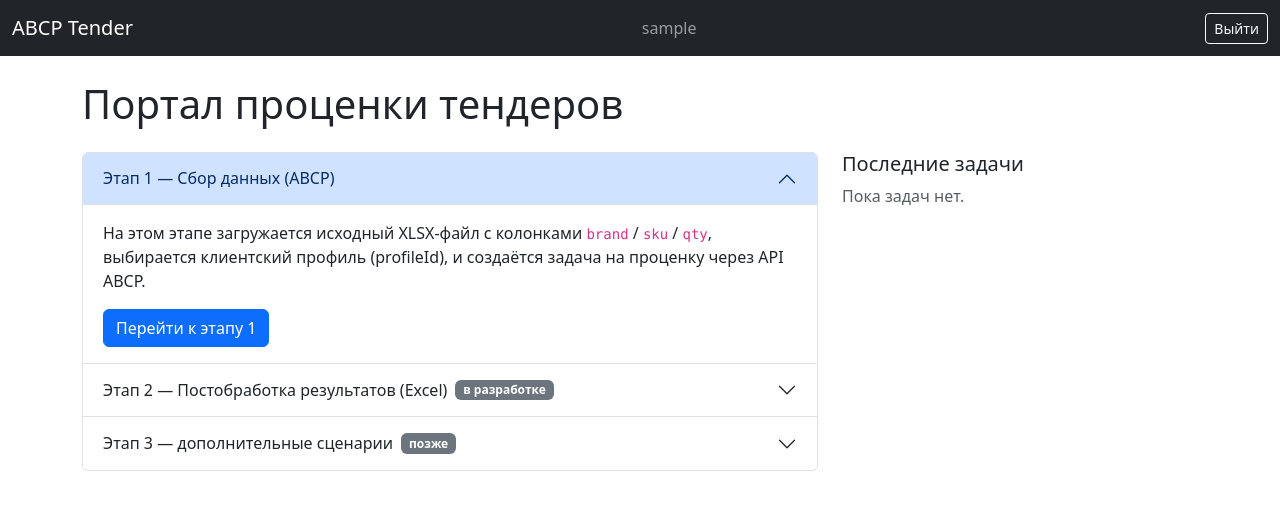
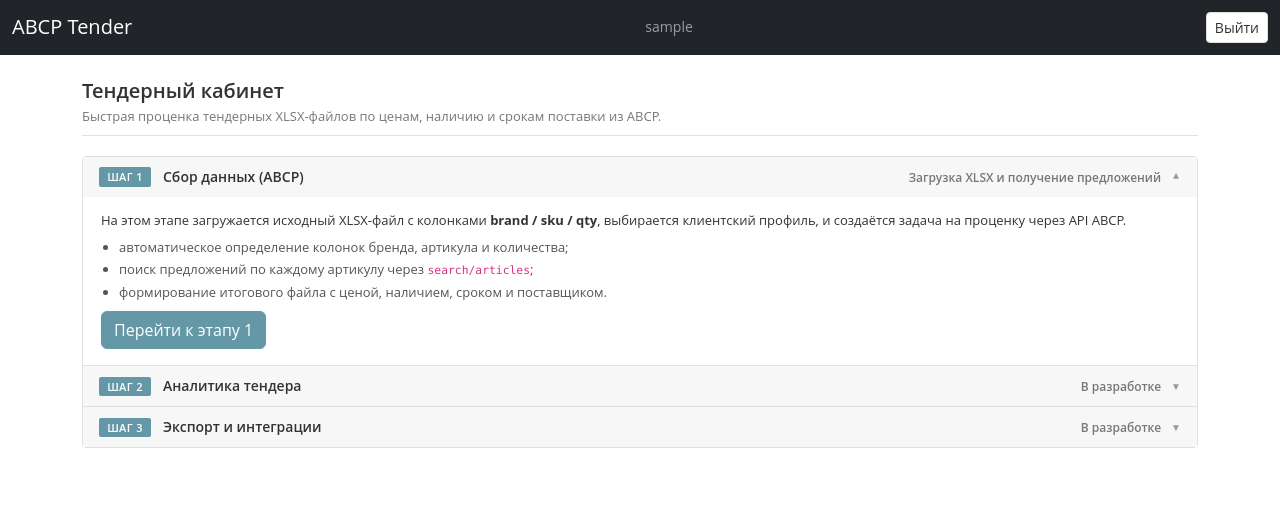
Before and after one commit to Alex-Mixaylov/tender_app, a Django app: page / in a window 1280 px wide. Shown: the top 510 px of the page. Run offline with Django 5.2, Linux system fonts and the light colour scheme; the visitor is signed in with stand-in values (Sample User, id 1); data comes from the database, SQL or seed files in the repository; data that the repository does not hold is empty; some libraries are stand-ins or nearby versions.

Commit message:
update
update

```diff
--- a/abcp_tender_portal/abcp_tender_portal/settings.py
+++ b/abcp_tender_portal/abcp_tender_portal/settings.py
@@ -10,6 +10,7 @@ For the full list of settings and their values, see
 https://docs.djangoproject.com/en/5.2/ref/settings/
 """
 import os
+import logging
 import logging
 from pathlib import Path
 
--- /dev/null
+++ b/abcp_tender_portal/static/tender/cpzap-theme.css
@@ -0,0 +1,356 @@
+/* ================== Базовая типографика в стиле cpzap ================== */
+
+body {
+  font-family: "Open Sans", Helvetica, Arial, sans-serif;
+  font-size: 14px;
+  line-height: 1.428571429;
+  color: #333333;
+  background-color: #ffffff;
+}
+
+a {
+  color: #6598a6;
+  text-decoration: none;
+}
+a:hover,
+a:focus {
+  color: #4f7b86;
+  text-decoration: underline;
+}
+
+/* ================== Шапка страниц ================== */
+
+.cpz-page-header {
+  margin-bottom: 20px;
+  padding-bottom: 10px;
+  border-bottom: 1px solid #e0e0e0;
+}
+
+.cpz-page-title {
+  font-size: 20px;
+  font-weight: 600;
+  margin: 0;
+}
+
+.cpz-page-subtitle {
+  margin: 4px 0 0;
+  font-size: 13px;
+  color: #777777;
+}
+
+/* ================== Аккордеон шагов ================== */
+
+.cpz-accordion {
+  border: 1px solid #e0e0e0;
+  border-radius: 4px;
+  background-color: #ffffff;
+  margin-bottom: 30px;
+}
+
+/* details — один шаг аккордеона */
+.cpz-accordion-item {
+  border-bottom: 1px solid #e0e0e0;
+}
+.cpz-accordion-item:last-child {
+  border-bottom: 0;
+}
+
+/* убираем стандартный маркер summary */
+.cpz-accordion-item > summary {
+  list-style: none;
+}
+.cpz-accordion-header::-webkit-details-marker {
+  display: none;
+}
+
+.cpz-accordion-header {
+  display: flex;
+  align-items: center;
+  padding: 10px 16px;
+  background-color: #f7f7f7;
+  cursor: pointer;
+  font-weight: 600;
+  color: #333333;
+  position: relative;
+}
+
+.cpz-step-badge {
+  display: inline-block;
+  min-width: 52px;
+  padding: 2px 8px;
+  margin-right: 12px;
+  font-size: 11px;
+  text-transform: uppercase;
+  letter-spacing: 0.03em;
+  text-align: center;
+  border-radius: 2px;
+  color: #ffffff;
+  background-color: #6598a6;
+}
+
+.cpz-accordion-title {
+  flex: 1;
+}
+
+.cpz-accordion-summary-extra {
+  font-size: 12px;
+  color: #777777;
+  margin-left: 12px;
+  white-space: nowrap;
+}
+
+/* стрелка раскрытия */
+.cpz-accordion-header::after {
+  content: "\25BC";
+  font-size: 10px;
+  margin-left: 10px;
+  color: #999999;
+  transition: transform 0.2s ease;
+}
+
+details[open] > .cpz-accordion-header::after {
+  transform: rotate(180deg);
+}
+
+.cpz-accordion-body {
+  padding: 14px 18px 16px;
+  background-color: #ffffff;
+  font-size: 13px;
+}
+
+.cpz-accordion-body p {
+  margin-bottom: 8px;
+}
+
+.cpz-accordion-sublist {
+  margin: 0 0 10px 18px;
+  padding: 0;
+  list-style: disc;
+  font-size: 13px;
+  color: #555555;
+}
+
+.cpz-accordion-sublist li {
+  margin-bottom: 4px;
+}
+
+/* ================== Карточки (форма + последние задачи) ================== */
+
+.card {
+  border: 1px solid #e0e0e0;
+  border-radius: 4px;
+  background-color: #ffffff;
+  box-shadow: none;
+}
+
+.card-header {
+  padding: 8px 12px;
+  background-color: #f7f7f7;
+  border-bottom: 1px solid #e0e0e0;
+  font-weight: 600;
+}
+
+.card-body {
+  padding: 12px 15px;
+}
+
+/* ================== Таблица «Последние задачи» ================== */
+
+.table-sm th,
+.table-sm td {
+  padding: 6px 8px;
+  font-size: 12px;
+}
+
+.table thead th {
+  background-color: #f5f5f5;
+  border-bottom: 1px solid #e0e0e0;
+}
+
+.table tbody tr:nth-child(even) td {
+  background-color: #fafafa;
+}
+
+/* ================== Кнопки в стиле cpzap ================== */
+
+.btn-primary,
+.cpz-btn-primary {
+  color: #ffffff;
+  background-color: #6598a6;
+  border-color: #6598a6;
+}
+
+.btn-primary:hover,
+.btn-primary:focus,
+.cpz-btn-primary:hover,
+.cpz-btn-primary:focus {
+  color: #ffffff;
+  background-color: #4f7b86;
+  border-color: #4f7b86;
+}
+
+.btn-outline-light {
+  color: #333333;
+  background-color: #ffffff;
+  border-color: #e0e0e0;
+}
+
+.btn-outline-light:hover,
+.btn-outline-light:focus {
+  color: #333333;
+  background-color: #f5f5f5;
+}
+
+/* ================== Сообщения Django messages ================== */
+
+.alert {
+  border-radius: 4px;
+  padding: 8px 12px;
+  font-size: 13px;
+}
+/* ================== ФОРМЫ и SELECT ================== */
+
+/* общий стиль для всех инпутов/селектов */
+.form-control,
+.form-select {
+  font-family: "Open Sans", Helvetica, Arial, sans-serif;
+  font-size: 14px;
+  border-radius: 4px;
+  border: 1px solid #e0e0e0;
+  color: #333333;
+}
+
+/* фокус в цвет логотипа */
+.form-control:focus,
+.form-select:focus {
+  border-color: #6598a6;
+  box-shadow: 0 0 0 0.15rem rgba(101, 152, 166, 0.35);
+}
+
+/* сам select — фон/цвет как на сайте */
+.form-select {
+  background-color: #ffffff;
+}
+
+/* опции в выпадающем списке — тот же шрифт */
+.form-select option {
+  font-family: "Open Sans", Helvetica, Arial, sans-serif;
+  font-size: 14px;
+}
+
+/* пробуем перекрасить выделенную/hover опцию (зависит от браузера) */
+.form-select option:checked,
+.form-select option:hover {
+  background-color: #6598a6;
+  color: #ffffff;
+}
+
+/* ====== SELECT: шрифт и цвета опций ====== */
+
+/* общий шрифт */
+.form-select,
+.form-select option {
+  font-family: "Open Sans", Helvetica, Arial, sans-serif;
+  font-size: 14px;
+  color: #333333;
+}
+
+/* базовый фон опций — белый */
+.form-select option {
+  background-color: #ffffff;
+}
+
+/* выбранная / hover-опция в списке */
+.form-select option:checked,
+.form-select option:hover,
+.form-select option:focus {
+  background-color: #6598a6 !important;
+  color: #ffffff !important;
+}
+
+/* ============== КАСТОМНЫЙ СЕЛЕКТ ДЛЯ КЛИЕНТСКОГО ПРОФИЛЯ ============== */
+
+.cpz-select-wrapper {
+  position: relative;
+}
+
+/* прячем настоящий <select>, но оставляем в DOM для отправки формы */
+.cpz-select-hidden {
+  position: absolute;
+  opacity: 0;
+  pointer-events: none;
+  height: 0;
+  width: 100%;
+  margin: 0;
+}
+
+/* видимая «кнопка» селекта */
+.cpz-select-display {
+  position: relative;
+  width: 100%;
+  text-align: left;
+  padding: .375rem .75rem;
+  border: 1px solid #e0e0e0;
+  border-radius: 4px;
+  background-color: #ffffff;
+  color: #333333;
+  font-family: "Open Sans", Helvetica, Arial, sans-serif;
+  font-size: 14px;
+  cursor: pointer;
+}
+
+/* стрелочка справа */
+.cpz-select-display::after {
+  content: "";
+  position: absolute;
+  right: 10px;
+  top: 50%;
+  margin-top: -3px;
+  border-width: 6px 5px 0 5px;
+  border-style: solid;
+  border-color: #999999 transparent transparent transparent;
+}
+
+/* когда список открыт — скругление только сверху */
+.cpz-select-wrapper.cpz-select-open .cpz-select-display {
+  border-bottom-left-radius: 0;
+  border-bottom-right-radius: 0;
+}
+
+/* выпадающий список */
+.cpz-select-dropdown {
+  position: absolute;
+  left: 0;
+  right: 0;
+  top: 100%;
+  z-index: 1000;
+  background-color: #ffffff;
+  border: 1px solid #e0e0e0;
+  border-top: none;
+  border-bottom-left-radius: 4px;
+  border-bottom-right-radius: 4px;
+  max-height: 260px;
+  overflow-y: auto;
+  box-shadow: 0 4px 10px rgba(0, 0, 0, 0.08);
+  display: none;
+}
+
+/* открытый список */
+.cpz-select-open .cpz-select-dropdown {
+  display: block;
+}
+
+/* отдельная опция */
+.cpz-select-option {
+  padding: .35rem .75rem;
+  font-size: 14px;
+  cursor: pointer;
+  white-space: nowrap;
+}
+
+/* hover и выбранная опция */
+.cpz-select-option:hover,
+.cpz-select-option--selected {
+  background-color: #6598a6;
+  color: #ffffff;
+}
--- a/abcp_tender_portal/tender/templates/base.html
+++ b/abcp_tender_portal/tender/templates/base.html
@@ -1,3 +1,4 @@
+{% load static %}
 {% load django_bootstrap5 %}
 
 <!doctype html>
@@ -7,6 +8,12 @@
     <title>{% block title %}ABCP Tender Portal{% endblock %}</title>
     {% bootstrap_css %}
     {% bootstrap_javascript %}
+    <link
+        rel="stylesheet"
+        href="https://cdn.jsdelivr.net/npm/bootstrap@5.3.3/dist/css/bootstrap.min.css"
+    >
+    <link rel="stylesheet" href="{% static 'tender/cpzap-theme.css' %}">
+
 </head>
 <body>
 <nav class="navbar navbar-expand-lg navbar-dark bg-dark mb-4">
@@ -24,5 +31,6 @@
 <div class="container">
     {% block content %}{% endblock %}
 </div>
+{% block extra_js %}{% endblock %}
 </body>
 </html>
--- a/abcp_tender_portal/tender/templates/tender/dashboard.html
+++ b/abcp_tender_portal/tender/templates/tender/dashboard.html
@@ -1,125 +1,69 @@
 {% extends "base.html" %}
-{% load django_bootstrap5 %}
 
-{% block title %}Портал проценки тендеров{% endblock %}
+{% block title %}Тендерный кабинет{% endblock %}
 
 {% block content %}
-<h1 class="mb-4">Портал проценки тендеров</h1>
+<div class="cpz-page-header">
+  <h1 class="cpz-page-title">Тендерный кабинет</h1>
+  <p class="cpz-page-subtitle">
+    Быстрая проценка тендерных XLSX-файлов по ценам, наличию и срокам поставки из ABCP.
+  </p>
+</div>
 
-<div class="row">
-    <div class="col-md-8">
-        <div class="accordion" id="tenderStages">
-
-            <!-- Этап 1 — Сбор данных (ABCP) -->
-            <div class="accordion-item">
-                <h2 class="accordion-header" id="headingStep1">
-                    <button class="accordion-button" type="button"
-                            data-bs-toggle="collapse"
-                            data-bs-target="#collapseStep1"
-                            aria-expanded="true"
-                            aria-controls="collapseStep1">
-                        Этап 1 — Сбор данных (ABCP)
-                    </button>
-                </h2>
-                <div id="collapseStep1"
-                     class="accordion-collapse collapse show"
-                     aria-labelledby="headingStep1"
-                     data-bs-parent="#tenderStages">
-                    <div class="accordion-body">
+<div class="cpz-accordion">
+  <details class="cpz-accordion-item" open>
+    <summary class="cpz-accordion-header">
+      <span class="cpz-step-badge">Шаг 1</span>
+      <span class="cpz-accordion-title">Сбор данных (ABCP)</span>
+      <span class="cpz-accordion-summary-extra">
+        Загрузка XLSX и получение предложений
+      </span>
+    </summary>
+    <div class="cpz-accordion-body">
       <p>
         На этом этапе загружается исходный XLSX-файл с колонками
-                            <code>brand</code> / <code>sku</code> / <code>qty</code>,
-                            выбирается клиентский профиль (profileId), и создаётся задача
-                            на проценку через API ABCP.
+        <strong>brand / sku / qty</strong>, выбирается клиентский профиль,
+        и создаётся задача на проценку через API ABCP.
       </p>
+      <ul class="cpz-accordion-sublist">
+        <li>автоматическое определение колонок бренда, артикула и количества;</li>
+        <li>поиск предложений по каждому артикулу через <code>search/articles</code>;</li>
+        <li>формирование итогового файла с ценой, наличием, сроком и поставщиком.</li>
+      </ul>
+
       <a href="{% url 'tender:tender_step1' %}"
-                           class="btn btn-primary">
+         class="btn btn-primary cpz-btn-primary">
         Перейти к этапу 1
       </a>
     </div>
-                </div>
-            </div>
+  </details>
 
-            <!-- Этап 2 — Постобработка (placeholder) -->
-            <div class="accordion-item">
-                <h2 class="accordion-header" id="headingStep2">
-                    <button class="accordion-button collapsed" type="button"
-                            data-bs-toggle="collapse"
-                            data-bs-target="#collapseStep2"
-                            aria-expanded="false"
-                            aria-controls="collapseStep2">
-                        Этап 2 — Постобработка результатов (Excel)
-                        <span class="badge bg-secondary ms-2">в разработке</span>
-                    </button>
-                </h2>
-                <div id="collapseStep2"
-                     class="accordion-collapse collapse"
-                     aria-labelledby="headingStep2"
-                     data-bs-parent="#tenderStages">
-                    <div class="accordion-body">
-                        <p>
-                            Здесь позже появится интерфейс для загрузки
-                            доработанного файла <code>abcp_tender_search_structured_*.xlsx</code>,
-                            его объединения с другими данными (ВПР и т.п.) и выгрузки финального
-                            файла для тендера.
+  {# задел на будущие шаги #}
+  <details class="cpz-accordion-item">
+    <summary class="cpz-accordion-header">
+      <span class="cpz-step-badge">Шаг 2</span>
+      <span class="cpz-accordion-title">Аналитика тендера</span>
+      <span class="cpz-accordion-summary-extra">В разработке</span>
+    </summary>
+    <div class="cpz-accordion-body">
+      <p class="text-muted mb-0">
+        Здесь позже появится сравнение предложений, выбор лучших поставщиков
+        и подготовка отчётов для клиента.
       </p>
     </div>
-                </div>
-            </div>
+  </details>
 
-            <!-- Этап 3 — резерв под будущее -->
-            <div class="accordion-item">
-                <h2 class="accordion-header" id="headingStep3">
-                    <button class="accordion-button collapsed" type="button"
-                            data-bs-toggle="collapse"
-                            data-bs-target="#collapseStep3"
-                            aria-expanded="false"
-                            aria-controls="collapseStep3">
-                        Этап 3 — дополнительные сценарии
-                        <span class="badge bg-secondary ms-2">позже</span>
-                    </button>
-                </h2>
-                <div id="collapseStep3"
-                     class="accordion-collapse collapse"
-                     aria-labelledby="headingStep3"
-                     data-bs-parent="#tenderStages">
-                    <div class="accordion-body">
-                        <p>
-                            Резерв под будущие функции: альтернативные источники цен,
-                            спец-логика для отдельных клиентов, отчёты и т.п.
+  <details class="cpz-accordion-item">
+    <summary class="cpz-accordion-header">
+      <span class="cpz-step-badge">Шаг 3</span>
+      <span class="cpz-accordion-title">Экспорт и интеграции</span>
+      <span class="cpz-accordion-summary-extra">В разработке</span>
+    </summary>
+    <div class="cpz-accordion-body">
+      <p class="text-muted mb-0">
+        Экспорт результатов в форматы поставщиков и интеграция с CRM/ERP.
       </p>
     </div>
-                </div>
-            </div>
-
-        </div>
-    </div>
-
-    <!-- Справа — последние задачи, как и было на step1 -->
-    <div class="col-md-4 mt-4 mt-md-0">
-        <h5>Последние задачи</h5>
-        {% if latest_jobs %}
-            <table class="table table-sm align-middle">
-                <thead>
-                <tr>
-                    <th>ID</th>
-                    <th>Клиент</th>
-                    <th>Статус</th>
-                </tr>
-                </thead>
-                <tbody>
-                {% for job in latest_jobs %}
-                    <tr>
-                        <td>{{ job.id }}</td>
-                        <td>{{ job.client_profile.name }}</td>
-                        <td>{{ job.get_status_display }}</td>
-                    </tr>
-                {% endfor %}
-                </tbody>
-            </table>
-        {% else %}
-            <p class="text-muted">Пока задач нет.</p>
-        {% endif %}
-    </div>
+  </details>
 </div>
 {% endblock %}
```
Also changed, not shown: abcp_tender_portal/tender/templates/tender/tender_step1.html (+87 -1 lines), 2 other files. Lines whose indentation alone changed are shown as unchanged.
